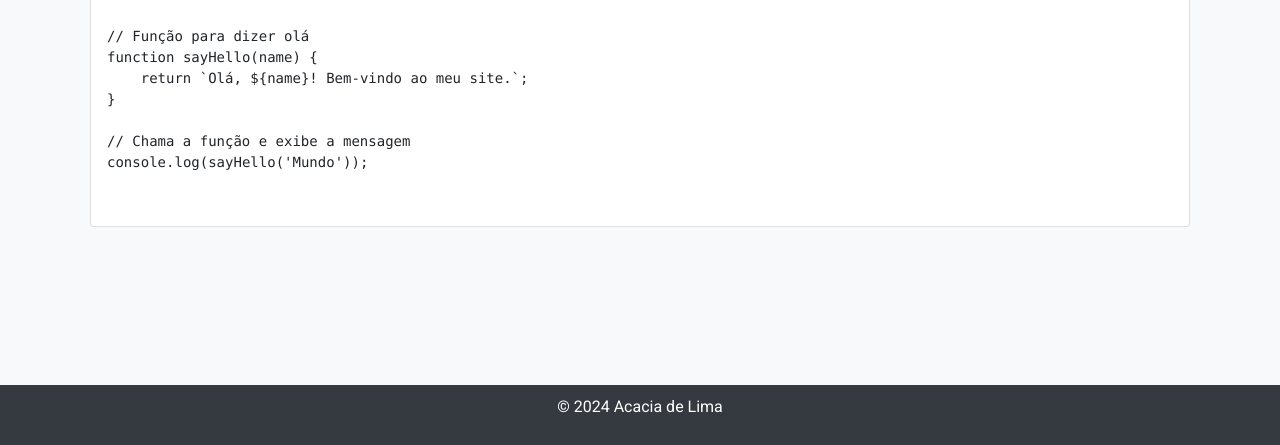
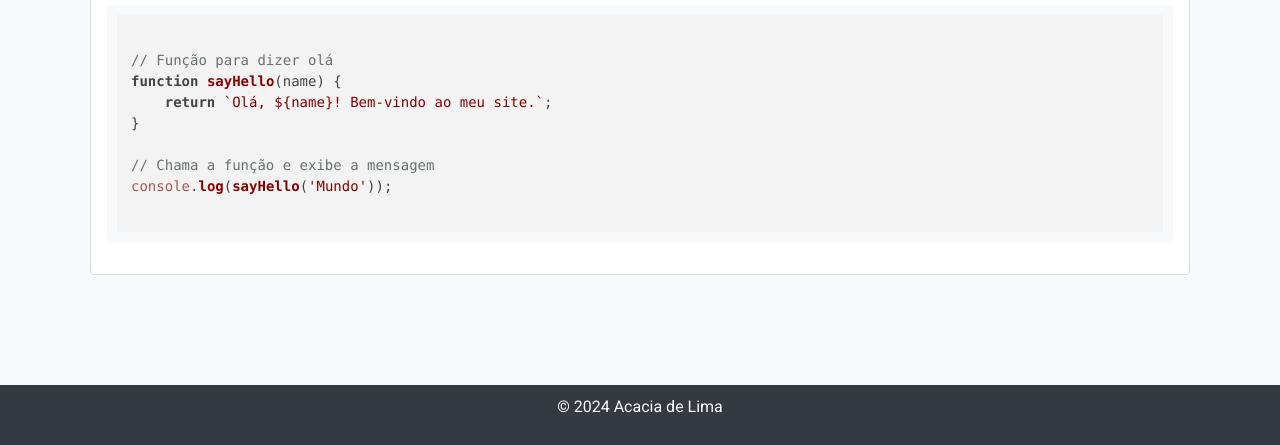
Before and after one commit to cahlima/cahlima, a plain HTML site: page index.html in a window 1280 px wide. Shown: the part 355-800 px from the top of the page. Drawn offline with nearby package versions, Linux system fonts and the light colour scheme.

Commit message:
Update index.html

```diff
--- a/index.html
+++ b/index.html
@@ -6,6 +6,7 @@
     <title>Acacia de Lima - Sobre Mim</title>
     <link href="https://cdn.jsdelivr.net/npm/bootstrap@5.1.3/dist/css/bootstrap.min.css" rel="stylesheet">
     <link href="https://fonts.googleapis.com/css2?family=Roboto:wght@400;500;700&display=swap" rel="stylesheet">
+    <link href="https://cdnjs.cloudflare.com/ajax/libs/highlight.js/11.3.1/styles/default.min.css" rel="stylesheet">
     <style>
         body {
             font-family: 'Roboto', sans-serif;
@@ -35,6 +36,11 @@
             position: fixed;
             width: 100%;
             bottom: 0;
+        }
+        pre {
+            background-color: #f8f9fa;
+            padding: 10px;
+            border-radius: 5px;
         }
     </style>
 </head>
```
